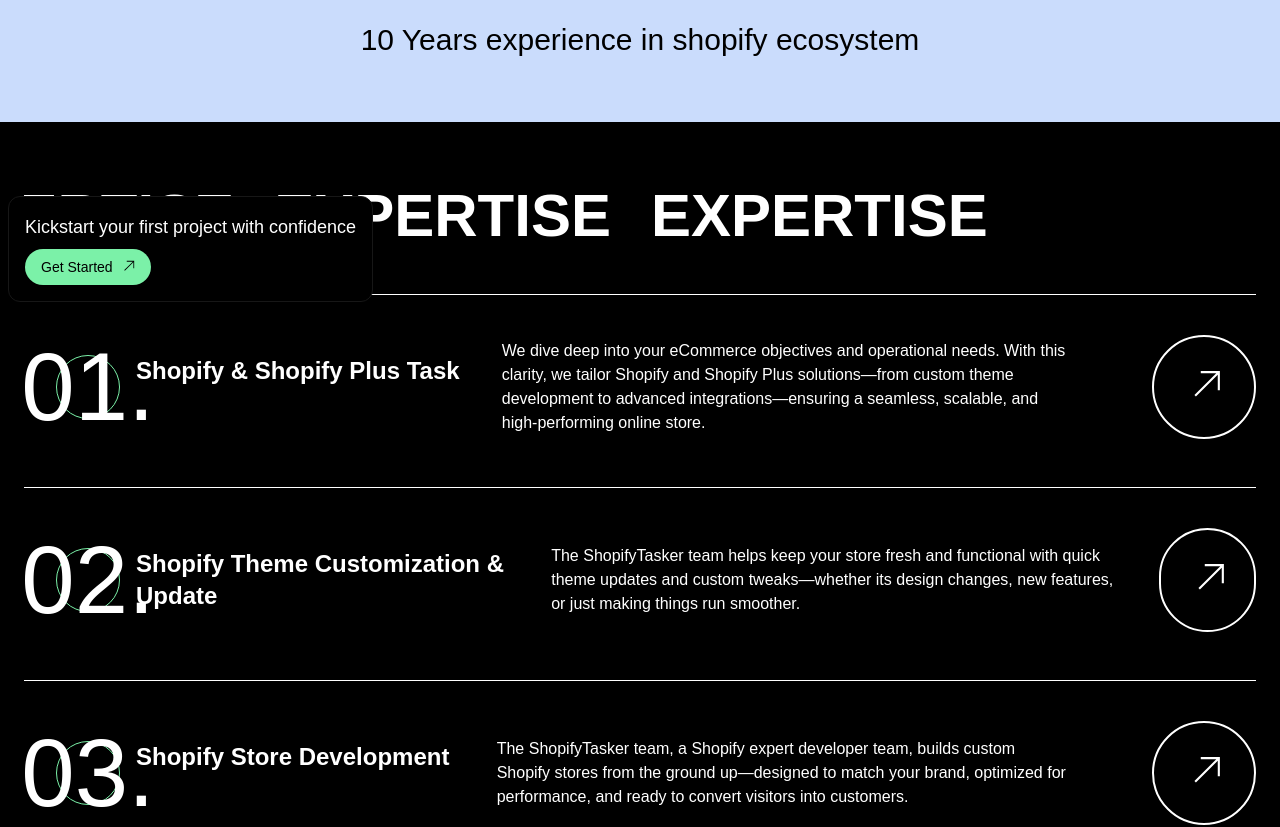
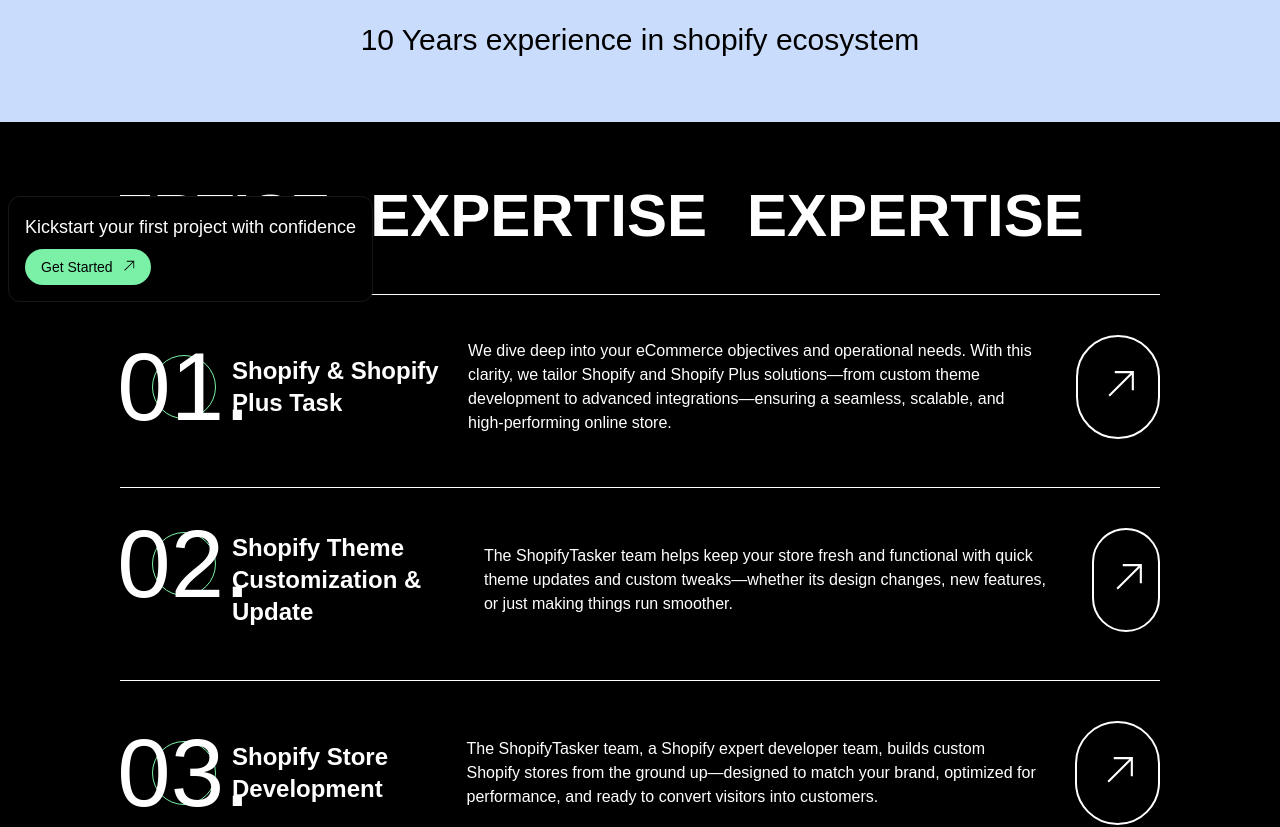
Before and after one commit to Vijendra2016/shopifytaskerwebapp, a Next.js app: page / in a window 1280 px wide. Shown: the part 482-1309 px from the top of the page. Built offline with nearby package versions, Linux system fonts and the light colour scheme; no server answers; what tailwindcss-animated would draw is missing.

Commit message:
added shopifytasker new service section

```diff
--- a/src/app/components/ShopifytaskerServices.tsx
+++ b/src/app/components/ShopifytaskerServices.tsx
@@ -52,7 +52,7 @@ const ShopifytaskerServices: React.FC = () => {
   return (
 
 
-    <div className="px-6 py-16 bg-black text-white">
+    <div className="px-30 py-16 bg-black text-white">
       {/* Scrolling title effect */}
       <div className="overflow-hidden">
         <div className="flex whitespace-nowrap text-6xl font-extrabold animate-marquee">
```
